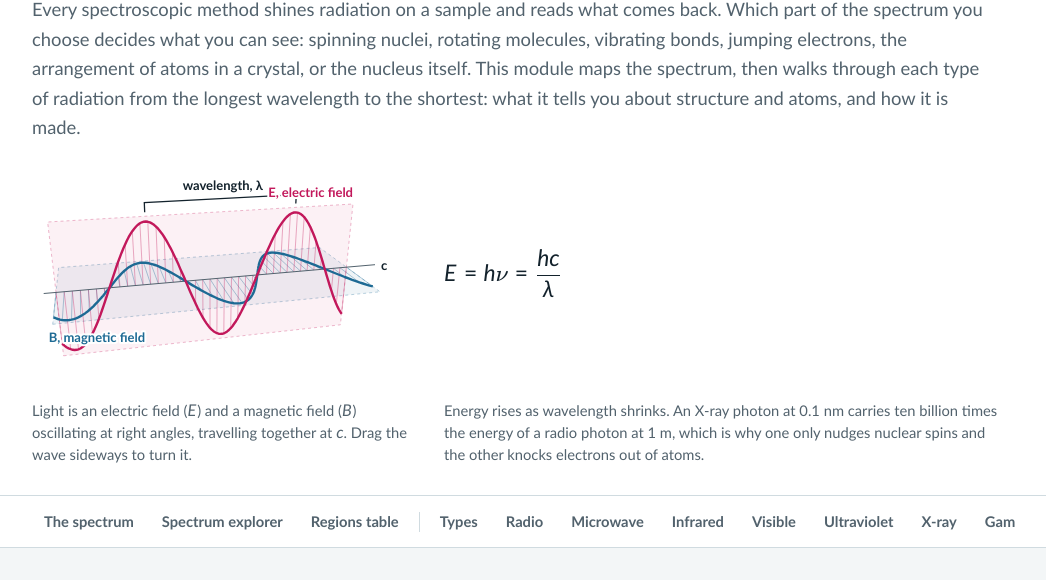
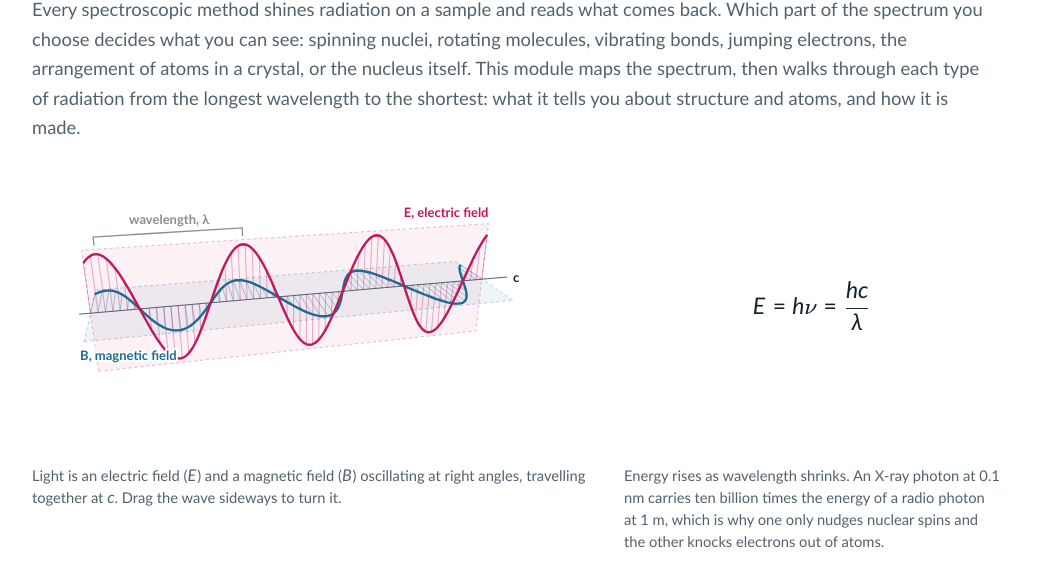
Before and after one commit to sunitathyagarajan/em-radiation, a plain HTML site: page index.html in a window 1280 px wide. Shown: the part 193-773 px from the top of the page, without its empty margins (124-1170 px from the left). Drawn offline with nearby package versions, Linux system fonts and the light colour scheme.

Commit message:
Update index.html

```diff
--- a/index.html
+++ b/index.html
@@ -72,12 +72,12 @@ header .wrap{padding-block:36px 30px;display:grid;gap:12px}
 .lead{font-size:1.15rem;color:var(--muted)}
 /* Header: the wave on the left, the formula on the right. Both columns share the same two rows (subgrid), so the caption under the
    formula starts on the same line as the caption under the wave. Captions are left-aligned, like all figure text. */
-.reading{display:grid;grid-template-columns:minmax(0,380px) minmax(0,1fr);grid-template-rows:auto auto;gap:10px 32px;margin-top:4px}
+.reading{display:grid;grid-template-columns:minmax(0,560px) minmax(220px,1fr);grid-template-rows:auto auto;gap:10px 32px;margin-top:4px}
 .reading > *{min-width:0}
 .rtext,.bfig{display:grid;grid-row:span 2;grid-template-rows:subgrid;gap:10px;margin:0}
-.reading .big{font-family:var(--f-num);font-size:clamp(1.05rem,2.6vw,1.3rem);font-weight:600;align-self:center}
+.reading .big{font-family:var(--f-num);font-size:clamp(1.05rem,2.6vw,1.3rem);font-weight:600;align-self:center;justify-self:center;text-align:center}
 .reading .cap,.bfig figcaption{color:var(--muted);font-size:.92rem;line-height:1.5;text-align:left;align-self:start}
-@media (max-width:640px){.reading{grid-template-columns:minmax(0,1fr)} .bfig{width:100%;max-width:380px}}
+@media (max-width:760px){.reading{grid-template-columns:minmax(0,1fr)} .bfig{width:100%;max-width:560px}}
 .bfig svg{width:100%;height:auto;display:block}
 
 /* section index */
@@ -277,7 +277,7 @@ footer .wrap{padding-block:20px 48px}
     <p class="lead">Every spectroscopic method shines radiation on a sample and reads what comes back. Which part of the spectrum you choose decides what you can see: spinning nuclei, rotating molecules, vibrating bonds, jumping electrons, the arrangement of atoms in a crystal, or the nucleus itself. This module maps the spectrum, then walks through each type of radiation from the longest wavelength to the shortest: what it tells you about structure and atoms, and how it is made.</p>
     <div class="reading">
       <figure class="bfig">
-        <svg class="plot" id="heroWave" viewBox="0 0 380 230" role="img" aria-label="An animated three-dimensional electromagnetic wave: an electric field oscillating in a vertical plane and a magnetic field oscillating in a horizontal plane at right angles to it, both travelling along the same axis at the speed of light. A bracket marks one wavelength, the distance from one crest to the next. Dragging sideways turns the view."></svg>
+        <svg class="plot" id="heroWave" viewBox="0 0 560 295" role="img" aria-label="An animated three-dimensional electromagnetic wave: an electric field oscillating in a vertical plane and a magnetic field oscillating in a horizontal plane at right angles to it, both travelling along the same axis at the speed of light. A bracket marks one wavelength, the distance from one crest to the next. Dragging sideways turns the view."></svg>
         <figcaption>Light is an electric field (\(E\)) and a magnetic field (\(B\)) oscillating at right angles, travelling together at \(c\). Drag the wave sideways to turn it.</figcaption>
       </figure>
       <div class="rtext">
@@ -1112,8 +1112,9 @@ const arrowDown = (x, y, cls) => `<path d="M${x - 4.5},${y - 9} L${x},${y} L${x
    The wave is built in 3D: travel along x, electric field in the x–y plane, magnetic field in the x–z plane (E × B points along +x).
    Each frame it is projected with perspective. The view swings slowly on its own, and dragging sideways turns it. */
 (() => {
-  const svg = $('#heroWave'), CX = 178, CY = 120, D = 7, F = 520;
-  const L = 2, A = 0.85, X0 = -2, X1 = 2, K = 2 * Math.PI / L, SPEED = 0.5;
+  // three wavelengths long, sized for a 560 × 295 box (checked over the full swing of the view)
+  const svg = $('#heroWave'), CX = 268, CY = 136, D = 9, F = 600;
+  const L = 2, A = 0.85, X0 = -3, X1 = 3, K = 2 * Math.PI / L, SPEED = 0.5;
   let yawBase = -0.55, dragStart = null;
   const PITCH = 0.38, cp = Math.cos(PITCH), sp = Math.sin(PITCH);
   svg.innerHTML = `
@@ -1143,8 +1144,8 @@ const arrowDown = (x, y, cls) => `<path d="M${x - 4.5},${y - 9} L${x},${y} L${x
     const pt = p => f1(p[0]) + ',' + f1(p[1]);
     const ph = x => K * x - K * SPEED * t;          // phase of the travelling wave at position x
     let e = '', b = '', eh = '', bh = '';
-    for (let i = 0; i <= 160; i++) {
-      const x = X0 + (X1 - X0) * i / 160, v = A * Math.sin(ph(x)), o = pt(P(x, 0, 0));
+    for (let i = 0; i <= 240; i++) {
+      const x = X0 + (X1 - X0) * i / 240, v = A * Math.sin(ph(x)), o = pt(P(x, 0, 0));
       const pe = pt(P(x, v, 0)), pb = pt(P(x, 0, v));
       e += (i ? 'L' : 'M') + pe; b += (i ? 'L' : 'M') + pb;
       if (i % 4 === 0) { eh += `M${o}L${pe}`; bh += `M${o}L${pb}`; }
```
